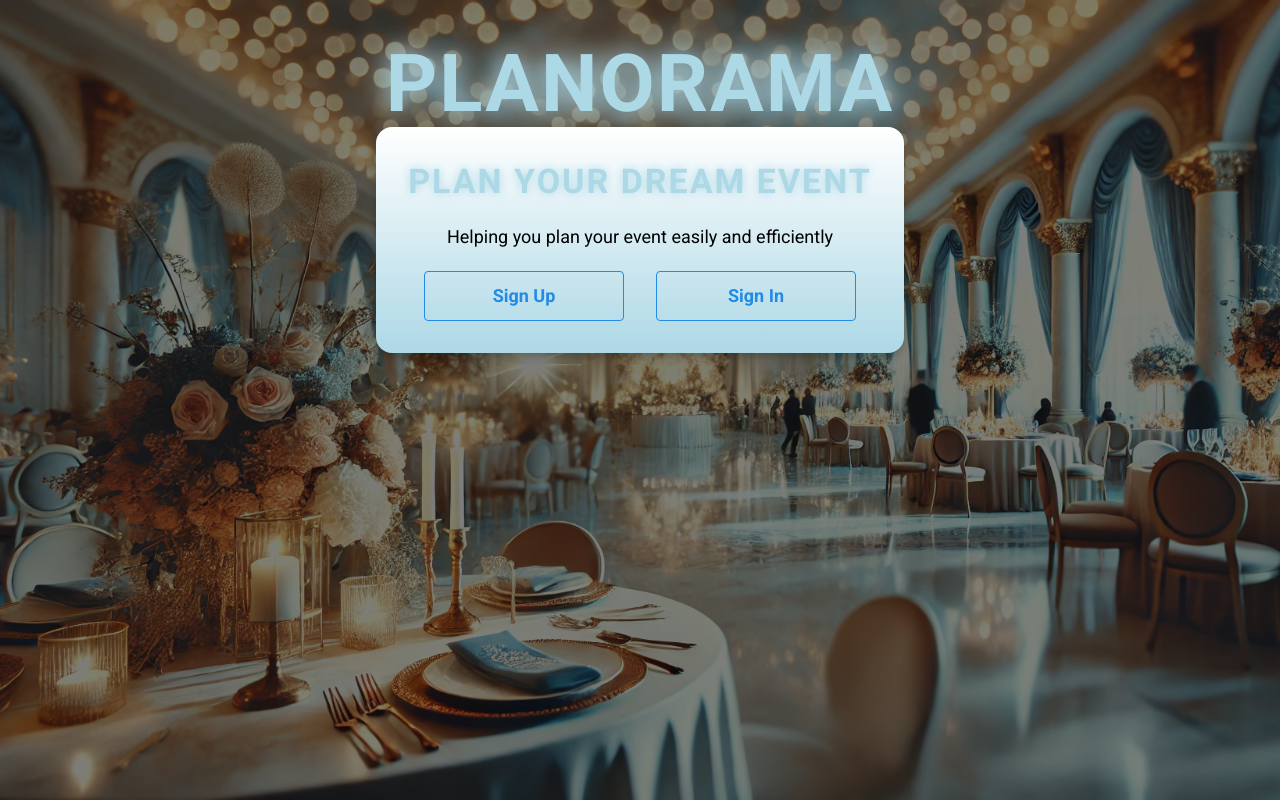
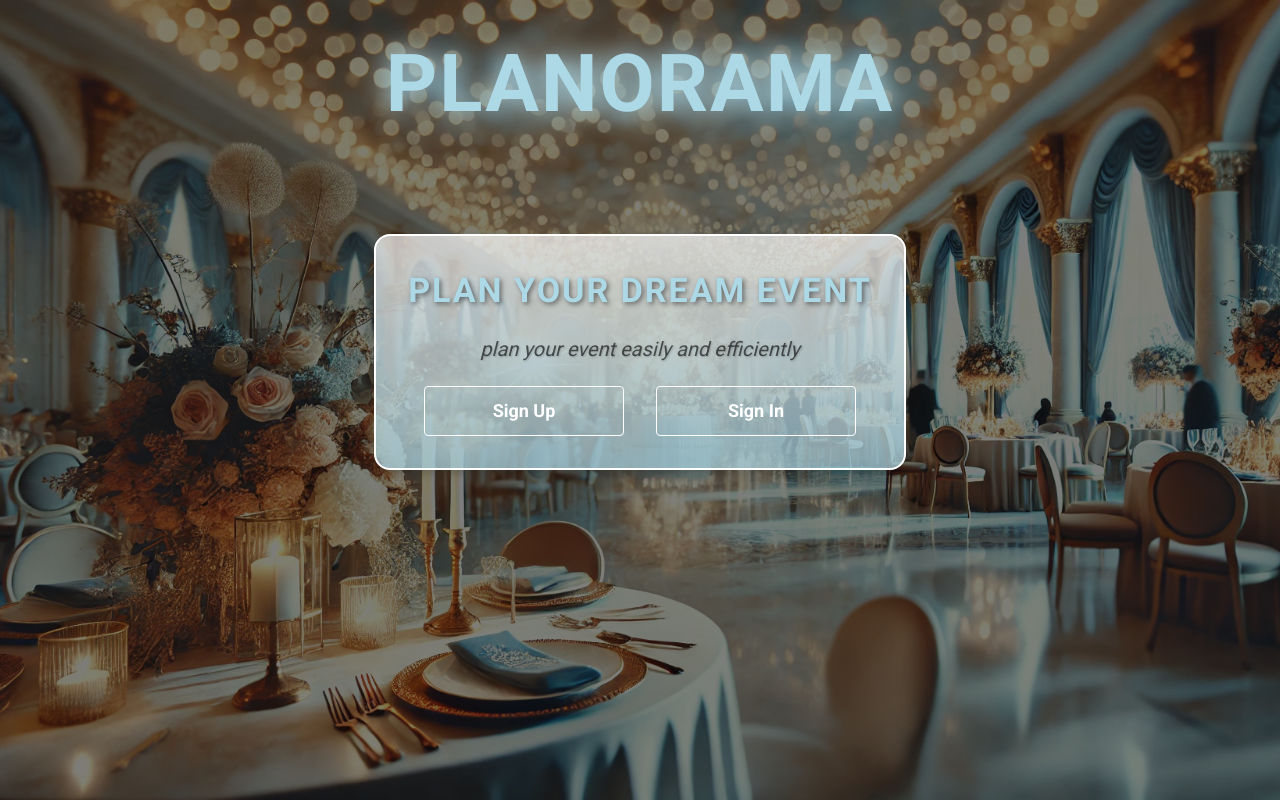
Before and after one commit to MNL5/Planorama, a React (Vite) app in the folder frontend/: page / in a window 1280 px wide. Built offline with nearby package versions, Linux system fonts and the light colour scheme.

Commit message:
css design

```diff
--- a/frontend/src/components/home-page/home-page.tsx
+++ b/frontend/src/components/home-page/home-page.tsx
@@ -57,7 +57,7 @@ const HomePage: React.FC = () => {
       <Container
         style={{
           zIndex: 1,
-          height: "60vh",
+          height: "88vh",
           display: "flex",
           alignItems: "center",
           flexDirection: "column",
@@ -70,7 +70,9 @@ const HomePage: React.FC = () => {
           shadow={"lg"}
           style={{
             textAlign: "center",
-            background: "linear-gradient(to bottom, #ffffff, #add8e6)",
+            background:
+              "linear-gradient(to bottom, rgba(255, 255, 255, 0.7), rgba(173, 216, 230, 0.7))",
+            border: "2px solid white",
             boxShadow: "0 4px 8px rgba(0, 0, 0, 0.2)",
           }}
         >
@@ -82,19 +84,37 @@ const HomePage: React.FC = () => {
                 zIndex: 1,
                 letterSpacing: "2px",
                 textTransform: "uppercase",
-                textShadow: "0 0 10px #add8e6",
+                textShadow: "2px 2px 5px rgba(0, 0, 0, 0.5)",
               }}
             >
               Plan your dream event
             </Title>
-            <Text size={"lg"} ff={"text"}>
-              Helping you plan your event easily and efficiently
+            <Text
+              size={"xl"}
+              ff={"text"}
+              style={{
+                color: "rgba(0, 0, 0, 0.6)",
+                fontStyle: "italic",
+                textShadow: "1px 1px 2px rgba(0, 0, 0, 0.2)",
+              }}
+            >
+              plan your event easily and efficiently
             </Text>
             <Group gap={"xl"} justify={"center"}>
-              <Button variant={"outline"} size={"lg"} w={"200px"}>
+              <Button
+                variant={"outline"}
+                color={"white"}
+                size={"lg"}
+                w={"200px"}
+              >
                 Sign Up
               </Button>
-              <Button variant={"outline"} size={"lg"} w={"200px"}>
+              <Button
+                variant={"outline"}
+                color={"white"}
+                size={"lg"}
+                w={"200px"}
+              >
                 Sign In
               </Button>
             </Group>
```
